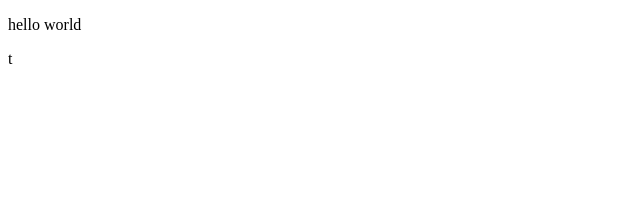
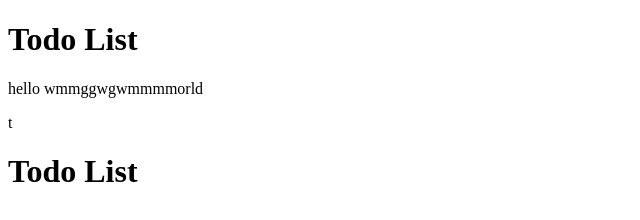
Before and after one commit to Victor-Su848/todo-list, a plain HTML site: page index.html in a window 1280 px wide. Shown: the whole page, without its empty margins (0-640 px from the left). Drawn offline with Linux system fonts and the light colour scheme.

Commit message:
added getter and setter to Todo, created Project class, created createHeader func

```diff
--- a/index.html
+++ b/index.html
@@ -4,10 +4,12 @@
     <meta charset="UTF-8">
     <meta http-equiv="X-UA-Compatible" content="IE=edge">
     <meta name="viewport" content="width=device-width, initial-scale=1.0">
-    <title>Document</title>
+    <title>Todo List</title>
     <script src="main.js" defer></script>
 </head>
 <body>
-
+    <header>
+        <h1>Todo List</h1>
+    </header>
 </body>
 </html>
--- a/main.js
+++ b/main.js
@@ -1 +1 @@
-(()=>{"use strict";const t=document.createElement("div");t.setAttribute("id","content"),document.body.append(t);const e=document.createElement("p");e.textContent="hello world",t.append(e);const n=new class{constructor(t,e,n,o){this.title=t,this.description=e,this.dueDate=n,this.priority=o}}("t","t","t","t");t.append(n.title)})();
+(()=>{"use strict";const t=document.createElement("div");t.setAttribute("id","content"),document.body.append(t);const e=document.createElement("p");e.textContent="hello wmmggwgwmmmmorld",t.append(e);const i=new class{constructor(t,e,i,n){this.title=t,this.description=e,this.dueDate=i,this.priority=n}get title(){return this._title}set title(t){this._title=t}get description(){return this._description}set description(t){this._description=t}get dueDate(){return this._dueDate}set dueDate(t){this._title=t}get priority(){return this._priority}set priority(t){this._priority=t}}("t","t","t","t");t.append(i.title),t.append(function(){document.createElement("div").setAttribute("id","content");const t=document.createElement("header"),e=document.createElement("h1");return e.textContent="Todo List",t.append(e),t}())})();
```
Also changed, not shown: styles.css (added).
